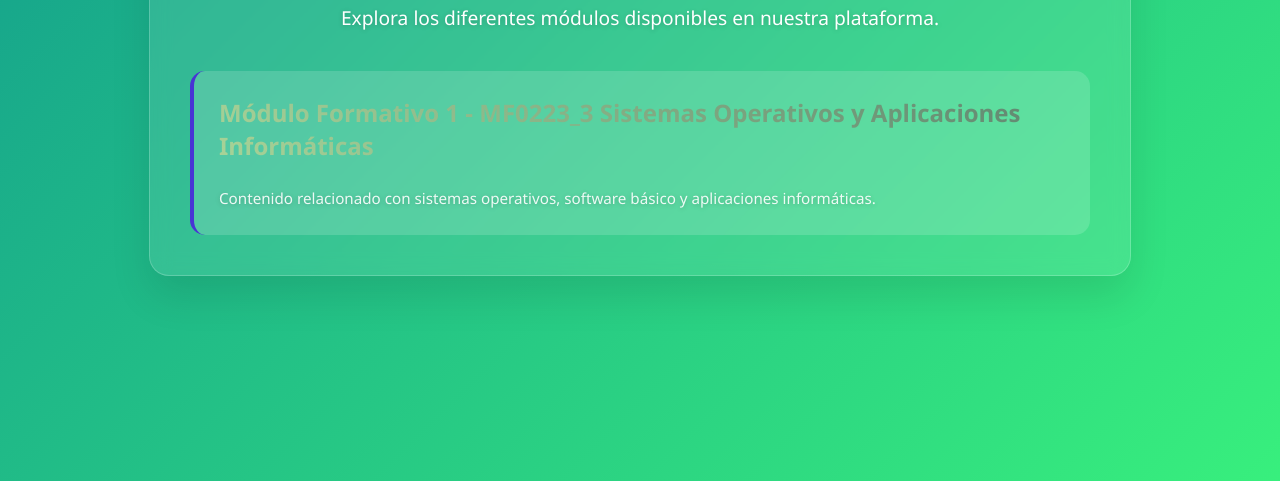
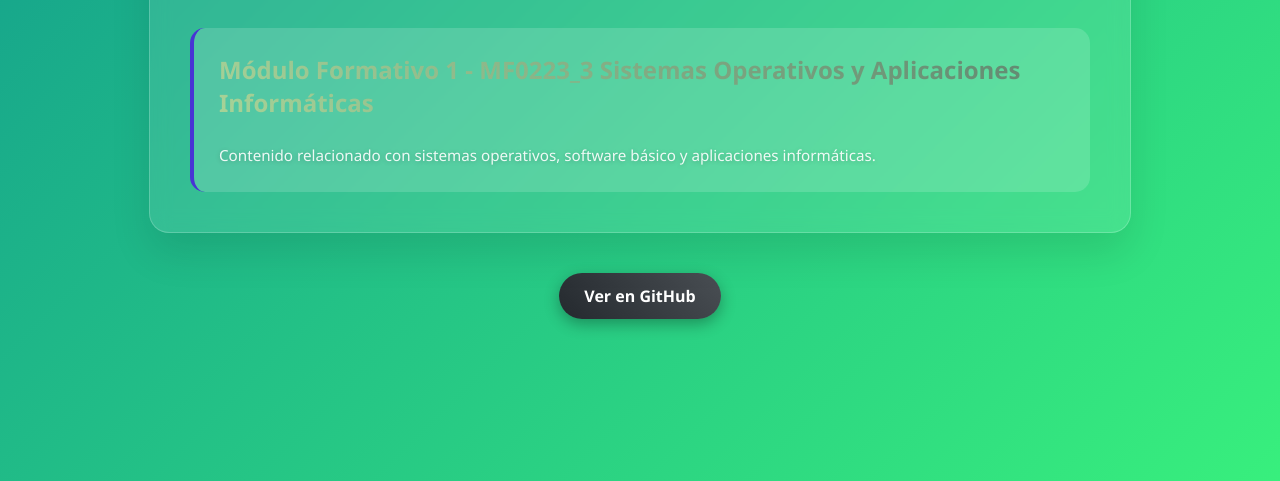
Before and after one commit to jmpinero-avante/avante-ifcd0112-20250623, a plain HTML site: page index.html in a window 1280 px wide. Shown: the part 359-840 px from the top of the page. Drawn offline with Linux system fonts and the light colour scheme.

Commit message:
README and links to github pages and repo forth and back

```diff
--- a/index.html
+++ b/index.html
@@ -27,6 +27,7 @@
             box-shadow: 0 20px 40px rgba(0, 0, 0, 0.1);
             border: 1px solid rgba(255, 255, 255, 0.2);
             text-align: center;
+            margin-bottom: 20px; /* Espacio para el botón adicional */
         }
 
         h1 {
@@ -103,6 +104,27 @@
             margin-bottom: 0;
             color: rgba(255, 255, 255, 0.9);
         }
+
+        /* Estilos para el botón de GitHub */
+        .github-button {
+            background: linear-gradient(45deg, #24292e, #4a4f54); /* Colores de GitHub */
+            color: white;
+            border: none;
+            padding: 12px 25px;
+            border-radius: 25px;
+            cursor: pointer;
+            font-weight: bold;
+            transition: all 0.3s ease;
+            text-decoration: none;
+            margin-top: 20px;
+            display: inline-block;
+            box-shadow: 0 5px 15px rgba(0, 0, 0, 0.3);
+        }
+
+        .github-button:hover {
+            transform: translateY(-2px);
+            box-shadow: 0 8px 20px rgba(0, 0, 0, 0.4);
+        }
     </style>
 </head>
 <body>
@@ -111,11 +133,14 @@
         <p>Explora los diferentes módulos disponibles en nuestra plataforma.</p>
 
         <div class="modules-grid">
-            <a href="./MF0223_3/index.html" class="module-card">
+            <a href="MF0223_3/index.html" class="module-card">
                 <h3>Módulo Formativo 1 - MF0223_3 Sistemas Operativos y Aplicaciones Informáticas</h3>
                 <p>Contenido relacionado con sistemas operativos, software básico y aplicaciones informáticas.</p>
             </a>
             </div>
     </div>
+    <a href="https://github.com/jmpinero-avante/avante-ifcd0112-20250623" target="_blank" class="github-button">
+        Ver en GitHub
+    </a>
 </body>
 </html>
```
Also changed, not shown: 1 other file.
